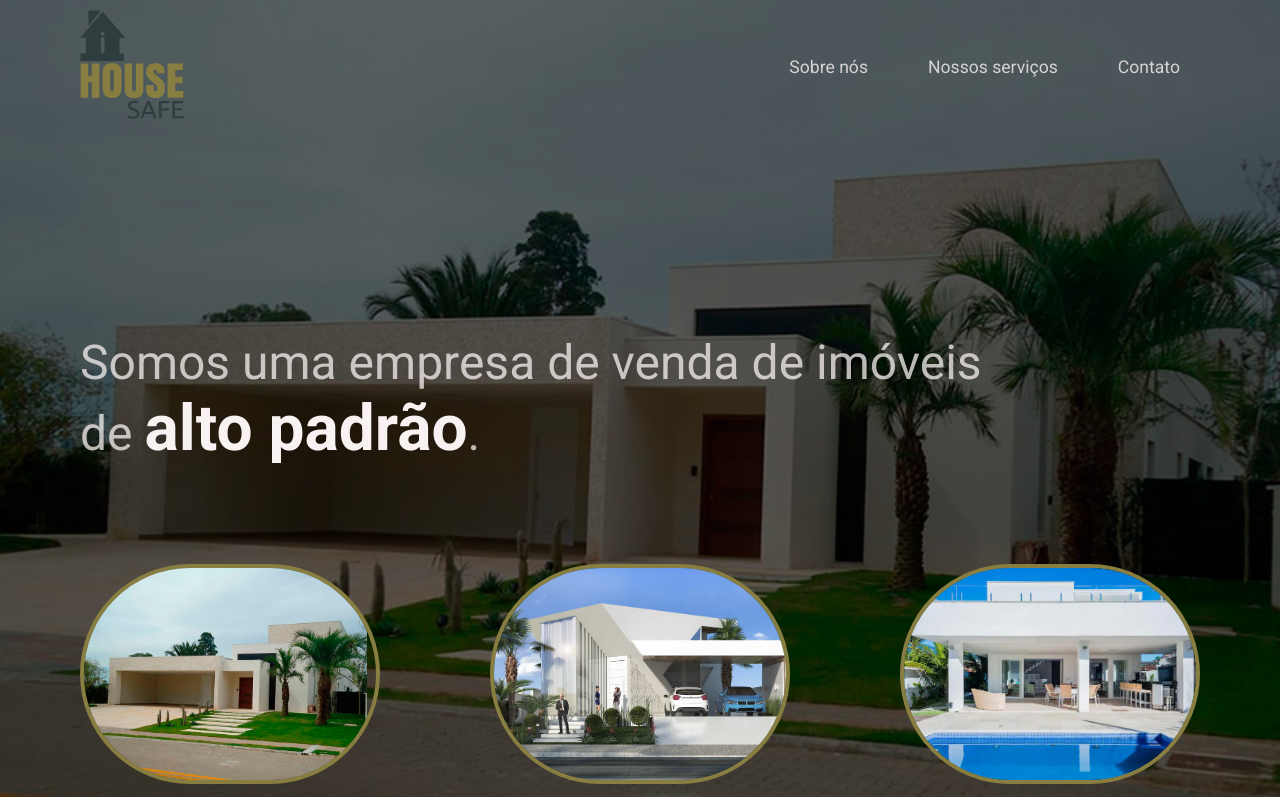
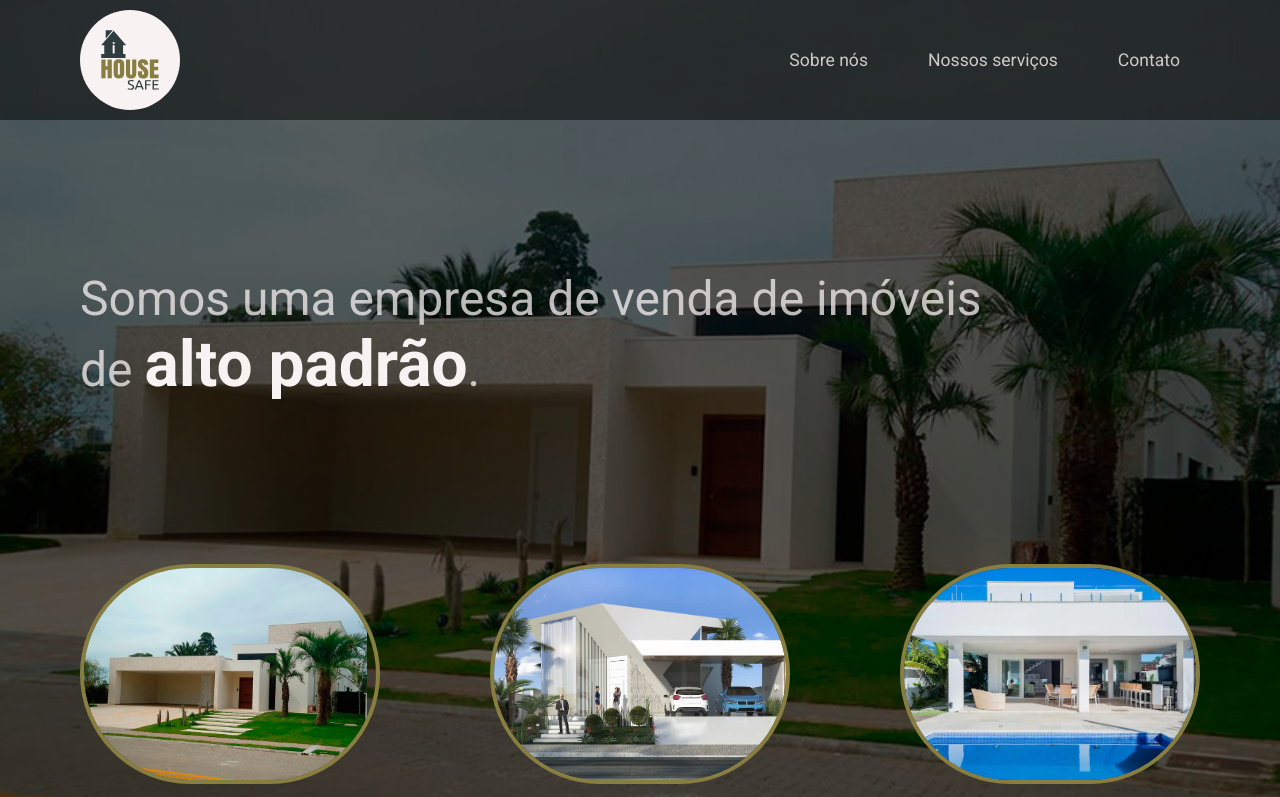
Before and after one commit to jailsonmelodev/housesafe, a plain HTML site: page index.html in a window 1280 px wide. Shown: the top 797 px of the page. Drawn offline with Linux system fonts and the light colour scheme.

Commit message:
Add files via upload

```diff
--- a/index.html
+++ b/index.html
@@ -14,7 +14,7 @@
     <header class="header-top">
         <div class="header-container">
             <picture>
-                <img src="src/image/logo.svg" alt="Logo do site">
+                <a href="#"><img src="src/image/LOGO.svg" alt="Logo do site"></a>
             </picture>
             <nav class="menu-top">
                 <ul>
--- a/src/css/styles.scss
+++ b/src/css/styles.scss
@@ -28,8 +28,8 @@ body {
     display: flex;
     justify-content: center;
     width: 100%;
-    background-color: transparent;
-    position: absolute;
+    background-color: rgba($color: #000000, $alpha: 0.5);
+    position: fixed;
     z-index: 10;
 
     .header-container {
@@ -38,6 +38,28 @@ body {
         width: 100%;
         max-width: 1120px;
         padding: 10px 0;
+
+        picture {
+            width: 100px;
+            height: 100px;
+            background: $text-color;
+            border-radius: 50%;
+            display: flex;
+            justify-content: center;
+            align-items: center;
+
+            a {
+                width: 100%;
+                height: 100%;
+                display: flex;
+                justify-content: center;
+                align-items: center;
+
+                img {
+                    height: 60%;
+                }
+            }
+        }
 
         .menu-top {
             ul {
@@ -59,12 +81,6 @@ body {
                         }
                     }
                 }
-            }
-        }
-
-        picture {
-            img {
-                height: 100%;
             }
         }
     }
@@ -98,6 +114,7 @@ section {
             max-width: 1120px;
             font-size: 3rem;
             color: rgba($color: $text-color, $alpha: 0.75);
+            top: -4rem;
 
             span {
                 font-weight: 700;
```
Also changed, not shown: src/css/scss/_color.scss (line endings or trailing spaces), src/css/scss/_tipography.scss (line endings or trailing spaces), src/css/styles.css, 1 other file.
